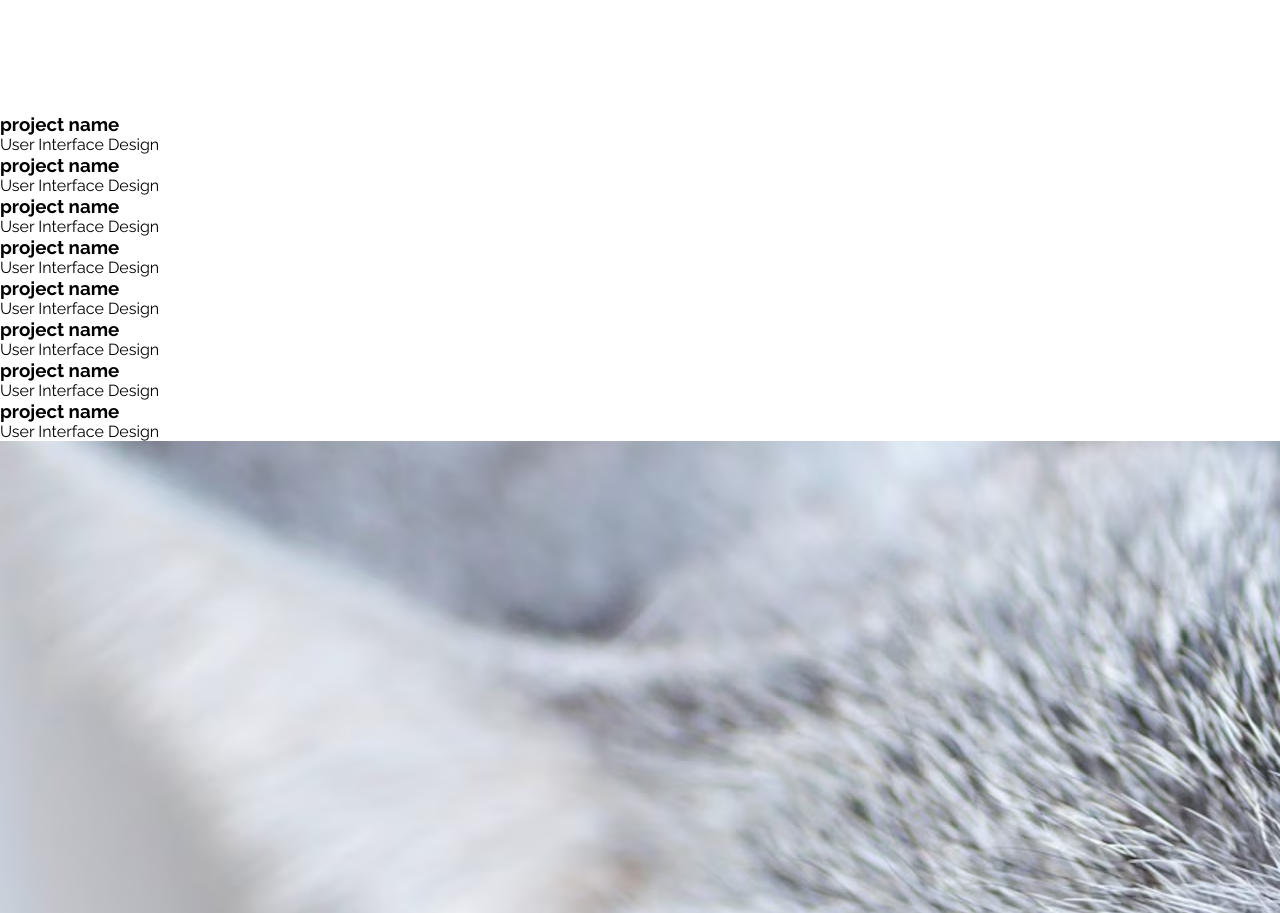
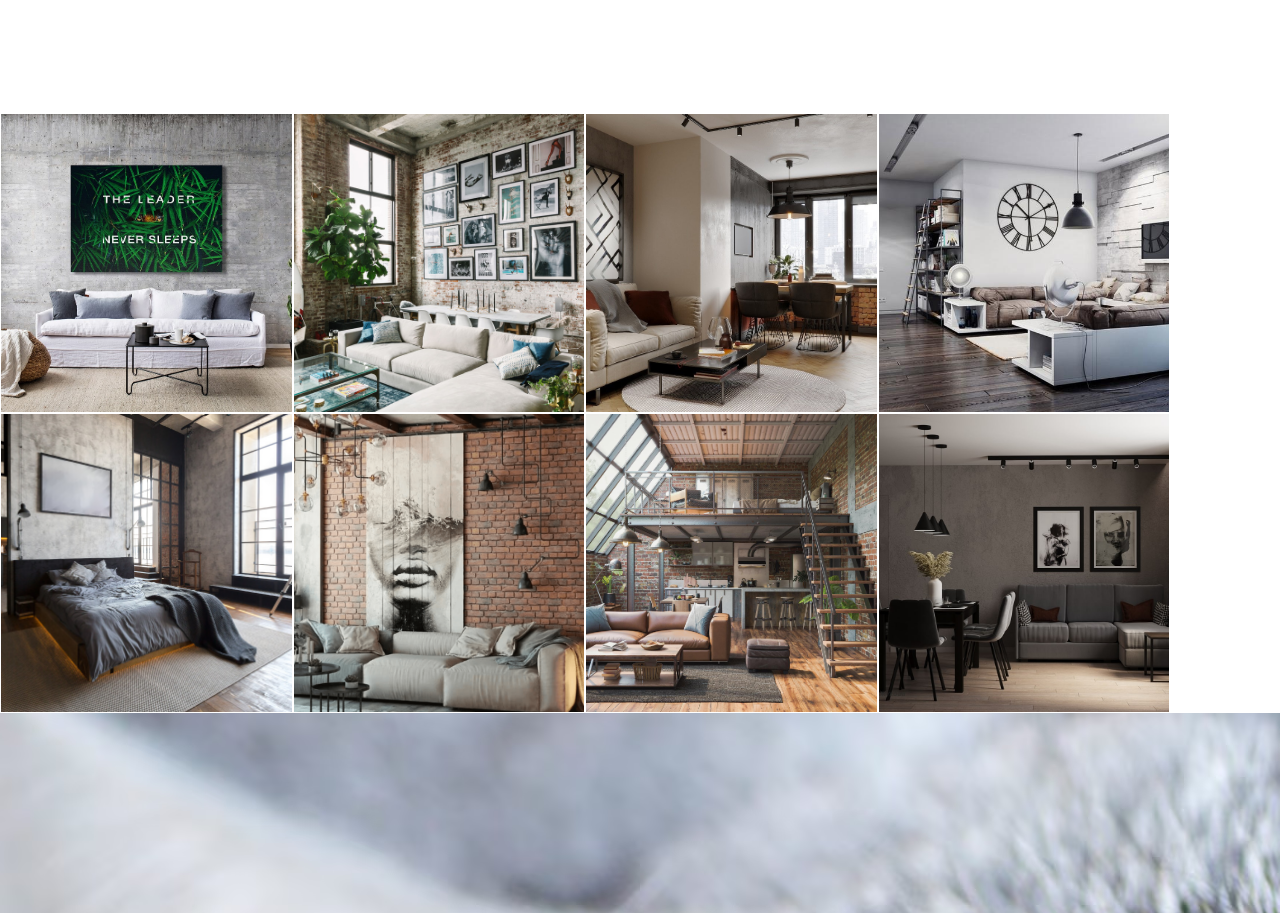
Before and after one commit to ShekordoIlya/first-course-project, a website built with Parcel: page src/index.html in a window 1280 px wide. Shown: the part 1488-2401 px from the top of the page. Built offline with nearby package versions, Linux system fonts and the light colour scheme; files whose address does not match are found by name.

Commit message:
section works is done

```diff
--- a/src/index.html
+++ b/src/index.html
@@ -104,69 +104,85 @@
         <div class="works-container">
             <div class="works-content-top">
                 <div class="works-card-top-one">
+                    <div class="works-card-top-one-hover">
                     <div class="works-card-one-top-header-wrap">
                         <h3 class="works-card-one-top-header">project name</h3>
                         <div class="works-card-one-top-text-wrap">
                             <p class="works-card-one-top-text">User Interface Design</p>
                         </div>
                     </div>
+                    </div>
                 </div>
                 <div class="works-card-top-two">
+                    <div class="works-card-top-two-hover">
                     <div class="works-card-two-top-header-wrap">
                         <h3 class="works-card-two-top-header">project name</h3>
                         <div class="works-card-two-top-text-wrap">
                             <p class="works-card-two-top-text">User Interface Design</p>
                         </div>
                     </div>
+                    </div>
                 </div>
                 <div class="works-card-top-three">
+                    <div class="works-card-top-three-hover">
                     <div class="works-card-three-top-header-wrap">
                         <h3 class="works-card-three-top-header">project name</h3>
                         <div class="works-card-three-top-text-wrap">
                             <p class="works-card-three-top-text">User Interface Design</p>
                         </div>
                     </div>
+                    </div>
                 </div>
                 <div class="works-card-top-four">
+                    <div class="works-card-top-four-hover">
                     <div class="works-card-four-top-header-wrap">
                         <h3 class="works-card-four-top-header">project name</h3>
                         <div class="works-card-four-top-text-wrap">
                             <p class="works-card-four-top-text">User Interface Design</p>
                         </div>
                     </div>
+                    </div>
                 </div>
             </div>
             <div class="works-content-down">
                 <div class="works-card-down-one">
+                    <div class="works-card-down-one-hover">
                     <div class="works-card-one-down-header-wrap">
                         <h3 class="works-card-one-down-header">project name</h3>
                         <div class="works-card-one-down-text-wrap">
                             <p class="works-card-one-down-text">User Interface Design</p>
                         </div>
                     </div>
+                    </div>
                 </div>
                 <div class="works-card-down-two">
+                    <div class="works-card-down-two-hover">
                     <div class="works-card-two-down-header-wrap">
                         <h3 class="works-card-two-down-header">project name</h3>
                         <div class="works-card-two-down-text-wrap">
                             <p class="works-card-two-down-text">User Interface Design</p>
                         </div>
                     </div>
+                    </div>
                 </div>
                 <div class="works-card-down-three">
+                    <div class="works-card-down-three-hover">
                     <div class="works-card-three-down-header-wrap">
                         <h3 class="works-card-three-down-header">project name</h3>
                         <div class="works-card-three-down-text-wrap">
                             <p class="works-card-three-down-text">User Interface Design</p>
                         </div>
                     </div>
+                    </div>
                 </div>
                 <div class="works-card-down-four">
+                    <div class="works-card-down-four-hover">
                     <div class="works-card-four-down-header-wrap">
                         <h3 class="works-card-four-down-header">project name</h3>
                         <div class="works-card-four-down-text-wrap">
                             <p class="works-card-four-down-text">User Interface Design</p>
                         </div>
+                    </div>
                     </div>
                 </div>
             </div>
--- a/src/sass/index.scss
+++ b/src/sass/index.scss
@@ -1,6 +1,7 @@
 @import url(./_cdn.scss);
 @import url(./features-sec.scss);
 @import url(./header.scss);
+@import url(./works.scss);
 
 * {
     margin: 0;
--- /dev/null
+++ b/src/sass/works.scss
@@ -0,0 +1,308 @@
+.works-container {
+    width: 1170px;
+}
+
+.works-content-top {
+    display: flex;
+}
+
+.works-content-down {
+    display: flex;
+}
+
+.works-card-top-one {
+    background-image: url(../img/card-img-one.jpeg);
+    background-repeat: no-repeat;
+    background-size: cover;
+    background-position: center;
+    width: 25%;
+    height: 300px;
+    border: 0.5px solid white;
+    z-index: 0;
+    position: relative;
+}
+
+.works-card-top-one-hover {
+    width: 100%;
+    height: 100%;
+    transition: 0.3s;
+    font-size: 0px;
+    display: flex;
+    align-items: center;
+    justify-content: center;
+}
+
+.works-card-top-one-hover:hover {
+    cursor: pointer;
+    position: absolute;
+    z-index: 1;
+    background-color: rgba(191, 21, 21, 0.625);
+    transition: 0.3s;
+    font-size: 16px;
+    text-align: center;
+    font-weight: bold;
+    text-transform: uppercase;
+    display: flex;
+    align-items: center;
+    justify-content: center;
+}
+
+
+.works-card-top-two {
+    background-image: url(../img/card-img-two.png);
+    background-repeat: no-repeat;
+    background-size: cover;
+    background-position: center;
+    width: 25%;
+    height: 300px;
+    border: 0.5px solid white;
+    z-index: 0;
+    position: relative;
+}
+
+.works-card-top-two-hover {
+    width: 100%;
+    height: 100%;
+    transition: 0.3s;
+    font-size: 0px;
+    display: flex;
+    align-items: center;
+    justify-content: center;
+}
+
+.works-card-top-two-hover:hover {
+    cursor: pointer;
+    position: absolute;
+    z-index: 1;
+    background-color: rgba(191, 21, 21, 0.625);
+    transition: 0.3s;
+    font-size: 16px;
+    text-align: center;
+    font-weight: bold;
+    text-transform: uppercase;
+    display: flex;
+    align-items: center;
+    justify-content: center;
+}
+
+.works-card-top-three {
+    background-image: url(../img/card-img-three.jpeg);
+    background-repeat: no-repeat;
+    background-size: cover;
+    background-position: center;
+    width: 25%;
+    height: 300px;
+    border: 0.5px solid white;
+    z-index: 0;
+    position: relative;
+}
+
+.works-card-top-three-hover {
+    width: 100%;
+    height: 100%;
+    transition: 0.3s;
+    font-size: 0px;
+    display: flex;
+    align-items: center;
+    justify-content: center;
+}
+
+.works-card-top-three-hover:hover {
+    cursor: pointer;
+    position: absolute;
+    z-index: 1;
+    background-color: rgba(191, 21, 21, 0.625);
+    transition: 0.3s;
+    font-size: 16px;
+    text-align: center;
+    font-weight: bold;
+    text-transform: uppercase;
+    display: flex;
+    align-items: center;
+    justify-content: center;
+}
+
+.works-card-top-four {
+    background-image: url(../img/card-img-four.jpeg);
+    background-repeat: no-repeat;
+    background-size: cover;
+    background-position: center;
+    width: 25%;
+    height: 300px;
+    border: 0.5px solid white;
+    z-index: 0;
+    position: relative;
+}
+
+.works-card-top-four-hover {
+    width: 100%;
+    height: 100%;
+    transition: 0.3s;
+    font-size: 0px;
+    display: flex;
+    align-items: center;
+    justify-content: center;
+}
+
+.works-card-top-four-hover:hover {
+    cursor: pointer;
+    position: absolute;
+    z-index: 1;
+    background-color: rgba(191, 21, 21, 0.625);
+    transition: 0.3s;
+    font-size: 16px;
+    text-align: center;
+    font-weight: bold;
+    text-transform: uppercase;
+    display: flex;
+    align-items: center;
+    justify-content: center;
+}
+
+.works-card-down-one {
+    background-image: url(../img/card-img-five.jpeg);
+    background-repeat: no-repeat;
+    background-size: cover;
+    background-position: center;
+    width: 25%;
+    height: 300px;
+    border: 0.5px solid white;
+    z-index: 0;
+    position: relative;
+}
+
+.works-card-down-one-hover {
+    width: 100%;
+    height: 100%;
+    transition: 0.3s;
+    font-size: 0px;
+    display: flex;
+    align-items: center;
+    justify-content: center;
+}
+
+.works-card-down-one-hover:hover {
+    cursor: pointer;
+    position: absolute;
+    z-index: 1;
+    background-color: rgba(191, 21, 21, 0.625);
+    transition: 0.3s;
+    font-size: 16px;
+    text-align: center;
+    font-weight: bold;
+    text-transform: uppercase;
+    display: flex;
+    align-items: center;
+    justify-content: center;
+}
+
+.works-card-down-two {
+    background-image: url(../img/card-img-six.png);
+    background-repeat: no-repeat;
+    background-size: cover;
+    background-position: center;
+    width: 25%;
+    height: 300px;
+    border: 0.5px solid white;
+    z-index: 0;
+    position: relative;
+}
+
+.works-card-down-two-hover {
+    width: 100%;
+    height: 100%;
+    transition: 0.3s;
+    font-size: 0px;
+    display: flex;
+    align-items: center;
+    justify-content: center;
+}
+
+.works-card-down-two-hover:hover {
+    cursor: pointer;
+    position: absolute;
+    z-index: 1;
+    background-color: rgba(191, 21, 21, 0.625);
+    transition: 0.3s;
+    font-size: 16px;
+    text-align: center;
+    font-weight: bold;
+    text-transform: uppercase;
+    display: flex;
+    align-items: center;
+    justify-content: center;
+}
+
+.works-card-down-three {
+    background-image: url(../img/card-img-seven.jpeg);
+    background-repeat: no-repeat;
+    background-size: cover;
+    background-position: center;
+    width: 25%;
+    height: 300px;
+    border: 0.5px solid white;
+    z-index: 0;
+    position: relative;
+}
+
+.works-card-down-three-hover {
+    width: 100%;
+    height: 100%;
+    transition: 0.3s;
+    font-size: 0px;
+    display: flex;
+    align-items: center;
+    justify-content: center;
+}
+
+.works-card-down-three-hover:hover {
+    cursor: pointer;
+    position: absolute;
+    z-index: 1;
+    background-color: rgba(191, 21, 21, 0.625);
+    transition: 0.3s;
+    font-size: 16px;
+    text-align: center;
+    font-weight: bold;
+    text-transform: uppercase;
+    display: flex;
+    align-items: center;
+    justify-content: center;
+}
+
+.works-card-down-four {
+    background-image: url(../img/card-img-eight.jpeg);
+    background-repeat: no-repeat;
+    background-size: cover;
+    background-position: center;
+    width: 25%;
+    height: 300px;
+    border: 0.5px solid white;
+    z-index: 0;
+    position: relative;
+}
+
+.works-card-down-four-hover {
+    width: 100%;
+    height: 100%;
+    transition: 0.3s;
+    font-size: 0px;
+    display: flex;
+    align-items: center;
+    justify-content: center;
+}
+
+.works-card-down-four-hover:hover {
+    cursor: pointer;
+    position: absolute;
+    z-index: 1;
+    background-color: rgba(191, 21, 21, 0.625);
+    transition: 0.3s;
+    font-size: 16px;
+    text-align: center;
+    font-weight: bold;
+    text-transform: uppercase;
+    display: flex;
+    align-items: center;
+    justify-content: center;
+}
```
